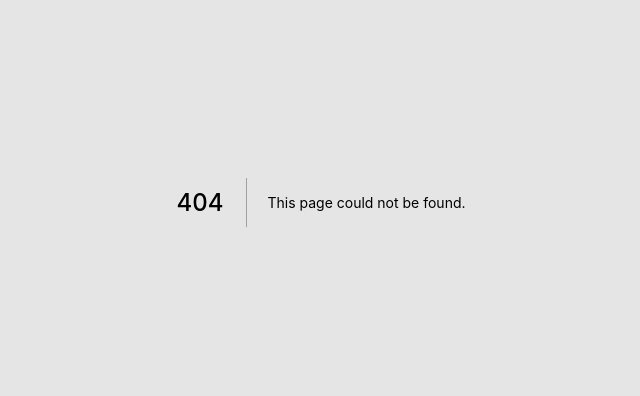
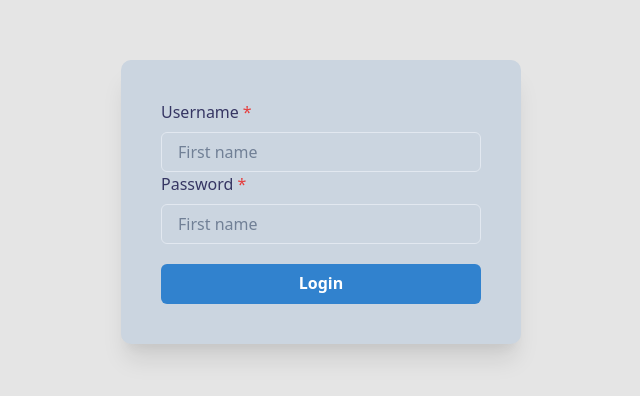
Before and after one commit to pabloramoss/gaming-store, a Next.js app: page /login in a window 1280 px wide. Before the commit this address had no page. Shown: the part 198-594 px from the top of the page, without its empty margins (319-959 px from the left). Built offline with nearby package versions, Linux system fonts and the light colour scheme.

Commit message:
feat: add navbar and login page

```diff
--- /dev/null
+++ b/pages/login.tsx
@@ -0,0 +1,27 @@
+import {FormControl, FormLabel, Input, Stack, Button} from "@chakra-ui/react";
+
+const Login: React.FC = () => {
+  const handleSubmit = () => {};
+
+  return (
+    <Stack align="center" h="100vh" justify="center" w="100vw">
+      <Stack bg="gray.300" maxW={400} p={10} rounded={10} shadow="xl" w="100%">
+        <form onSubmit={handleSubmit}>
+          <FormControl isRequired>
+            <FormLabel htmlFor="first-name">Username</FormLabel>
+            <Input required id="first-name" placeholder="First name" />
+          </FormControl>
+          <FormControl isRequired>
+            <FormLabel htmlFor="first-name">Password</FormLabel>
+            <Input required id="first-name" placeholder="First name" type="password" />
+          </FormControl>
+          <Button colorScheme="blue" mt={5} type="submit" w="100%">
+            Login
+          </Button>
+        </form>
+      </Stack>
+    </Stack>
+  );
+};
+
+export default Login;
```
Also changed, not shown: components/navbar/index.tsx (+30 -3 lines).
